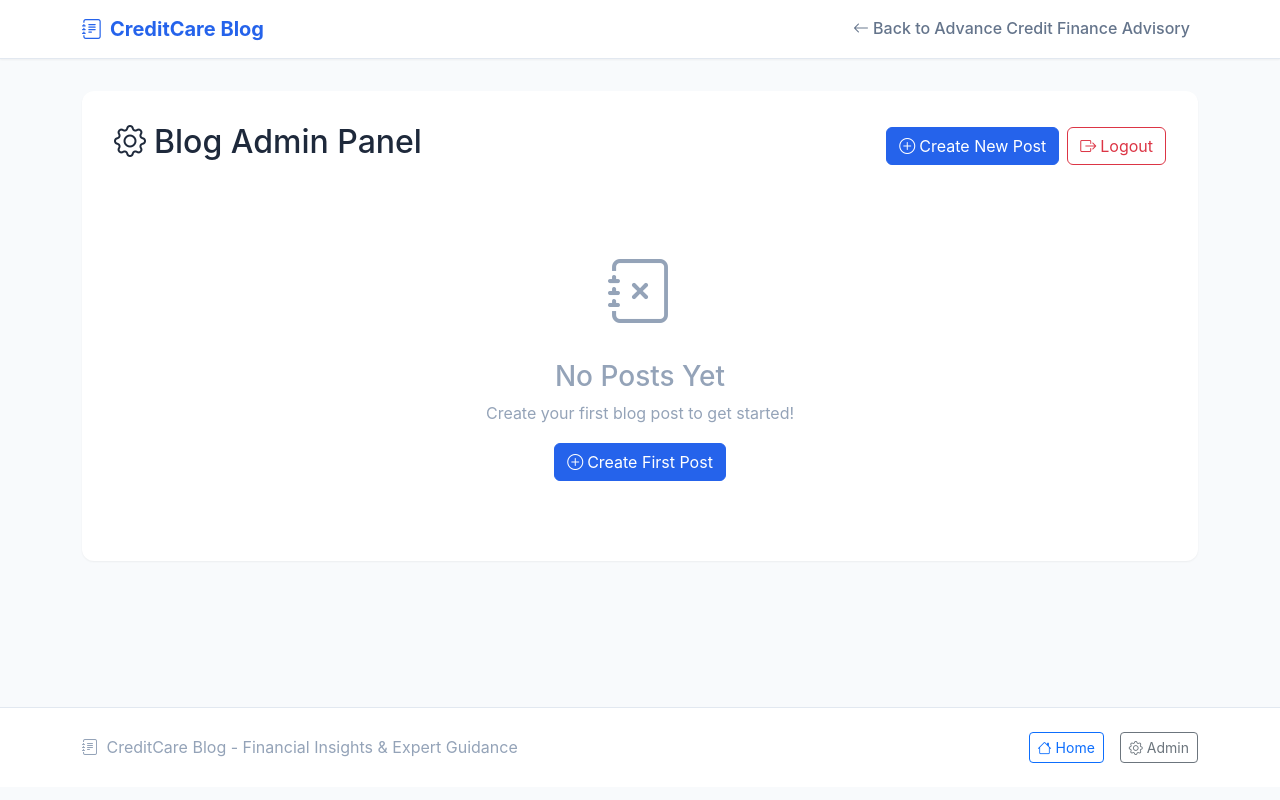
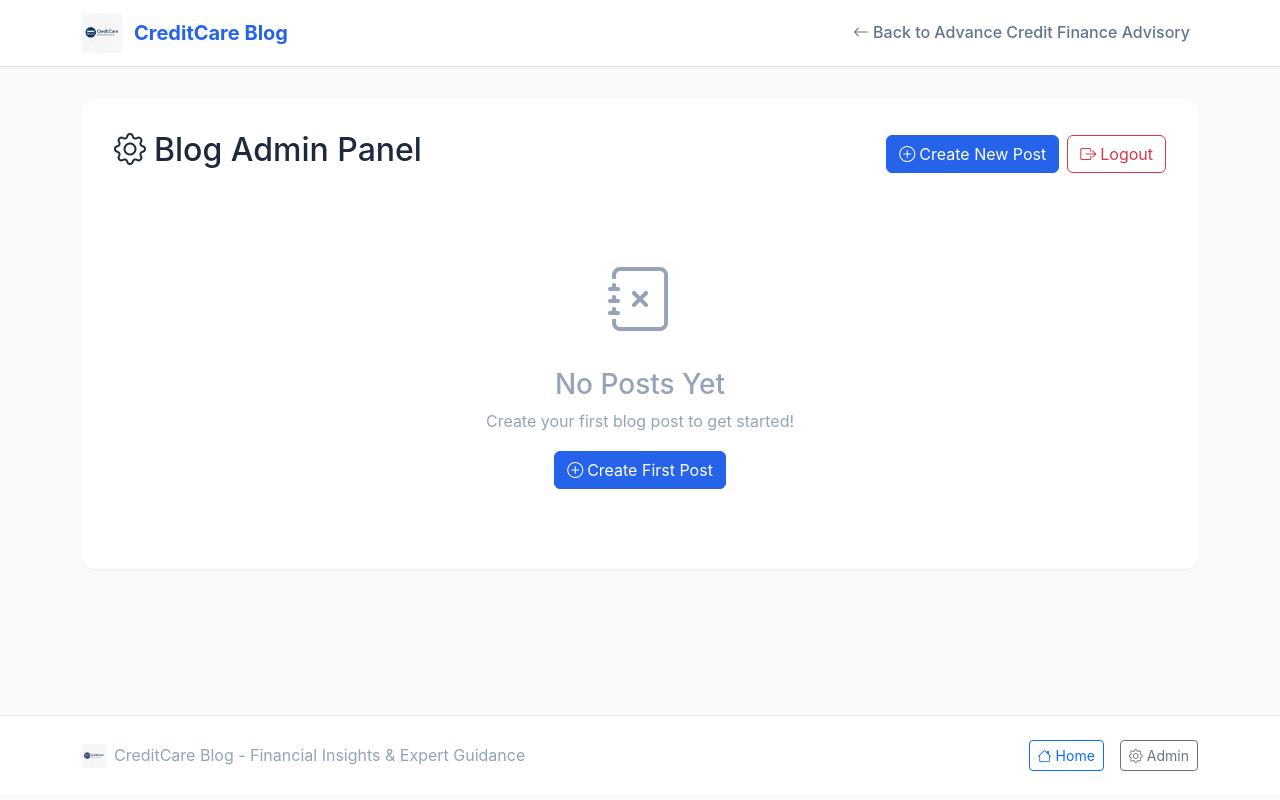
Before and after one commit to pragat206/advance-credit, a FastAPI app: page /blog/admin in a window 1280 px wide. Run offline with FastAPI, Linux system fonts and the light colour scheme; a user stored in the database is signed in; data that the repository does not hold is empty; some libraries are stand-ins or nearby versions.

Commit message:
Add CreditCare logo to blog navbar and footer

```diff
--- a/src/blog/templates/blog/base.html
+++ b/src/blog/templates/blog/base.html
@@ -43,6 +43,14 @@
             font-weight: 700;
             font-size: 1.25rem;
             color: var(--primary-color) !important;
+        }
+
+        .navbar-brand img {
+            transition: opacity 0.3s ease;
+        }
+
+        .navbar-brand img:hover {
+            opacity: 0.8;
         }
 
         .nav-link {
@@ -180,8 +188,9 @@
     <!-- Navigation -->
     <nav class="navbar navbar-expand-lg">
         <div class="container">
-            <a class="navbar-brand" href="/blog/">
-                <i class="bi bi-journal-text me-2"></i>CreditCare Blog
+            <a class="navbar-brand d-flex align-items-center" href="/blog/">
+                <img src="/blog/static/creditcare-logo.png" alt="CreditCare Logo" style="height: 40px; width: auto; margin-right: 12px;">
+                <span>CreditCare Blog</span>
             </a>
 
             <button class="navbar-toggler" type="button" data-bs-toggle="collapse" data-bs-target="#navbarNav">
@@ -210,10 +219,12 @@
         <div class="container">
             <div class="row align-items-center">
                 <div class="col-md-6">
-                    <p class="mb-0 text-muted">
-                        <i class="bi bi-journal-text me-1"></i>
-                        CreditCare Blog - Financial Insights & Expert Guidance
-                    </p>
+                    <div class="d-flex align-items-center">
+                        <img src="/blog/static/creditcare-logo.png" alt="CreditCare Logo" style="height: 24px; width: auto; margin-right: 8px;">
+                        <p class="mb-0 text-muted">
+                            CreditCare Blog - Financial Insights & Expert Guidance
+                        </p>
+                    </div>
                 </div>
                 <div class="col-md-6 text-md-end">
                     <div class="d-flex gap-3 justify-content-md-end justify-content-center">
```
Also changed, not shown: src/blog/static/creditcare-logo.png (added).
